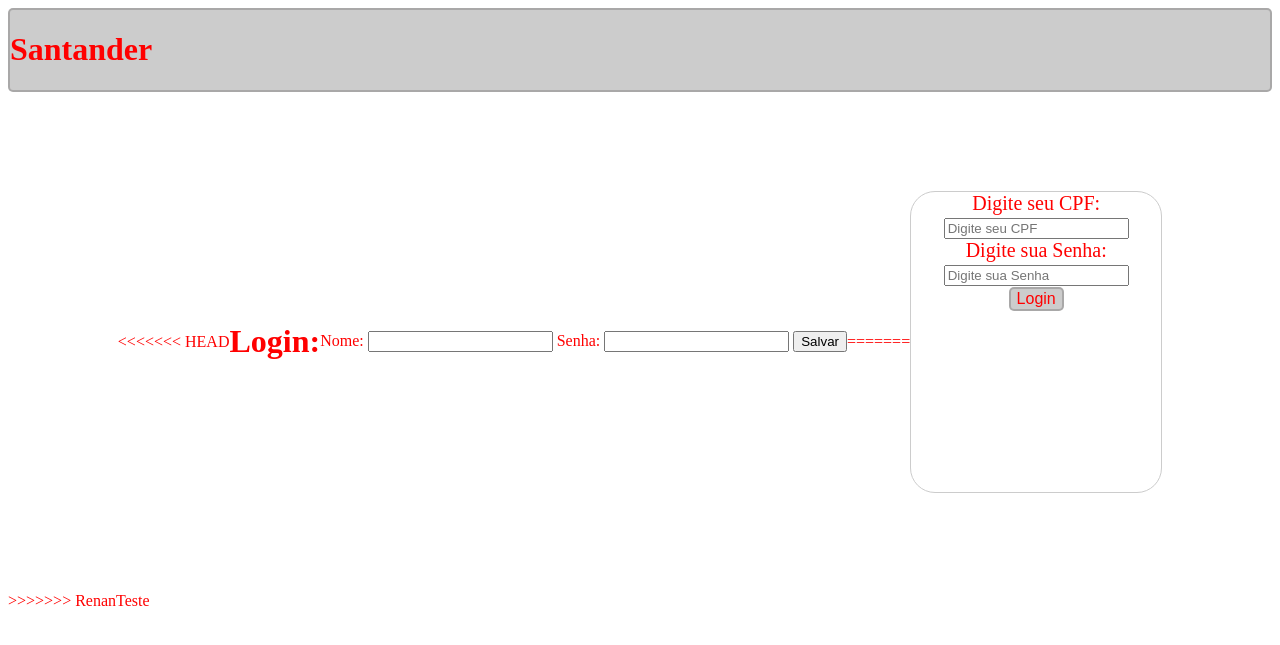
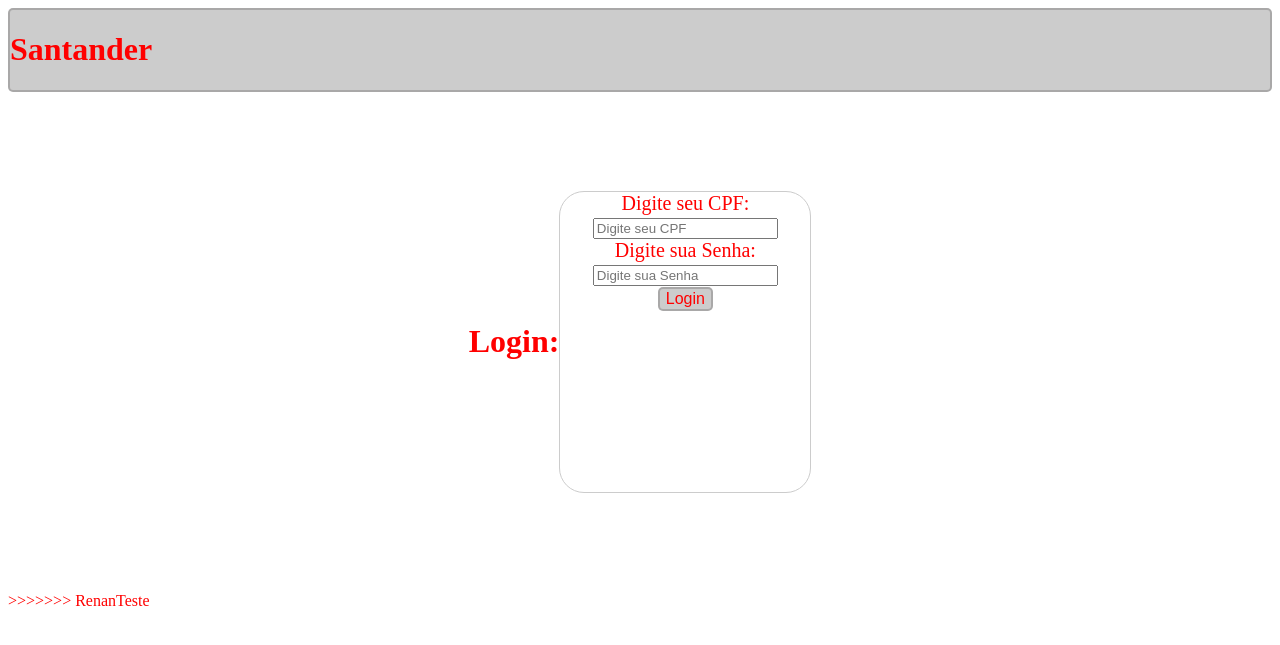
Before and after one commit to guivmc/SWTest, a Spring Boot app: page / in a window 1280 px wide. Shown: the top 645 px of the page. Run offline with Spring Boot 4, Linux system fonts and the light colour scheme.

Commit message:
fixing renan's index

```diff
--- a/santanderWay/santanderWay/src/main/resources/templates/index.html
+++ b/santanderWay/santanderWay/src/main/resources/templates/index.html
@@ -12,19 +12,7 @@
 </header>
 <div class="content">
 
-<<<<<<< HEAD
 <h1>Login:</h1>
-
-<form method="post" action="addUser">
-    Nome: <input type="text" value="" name="name"/>
-    Senha: <input type="password" value="" name="password"/>
-
-    <input type="submit" value="Salvar"/>
-</form>
-=======
-
-
-
 
     <form class="form" action="Login">
         <label>Digite seu CPF: </label>
```
